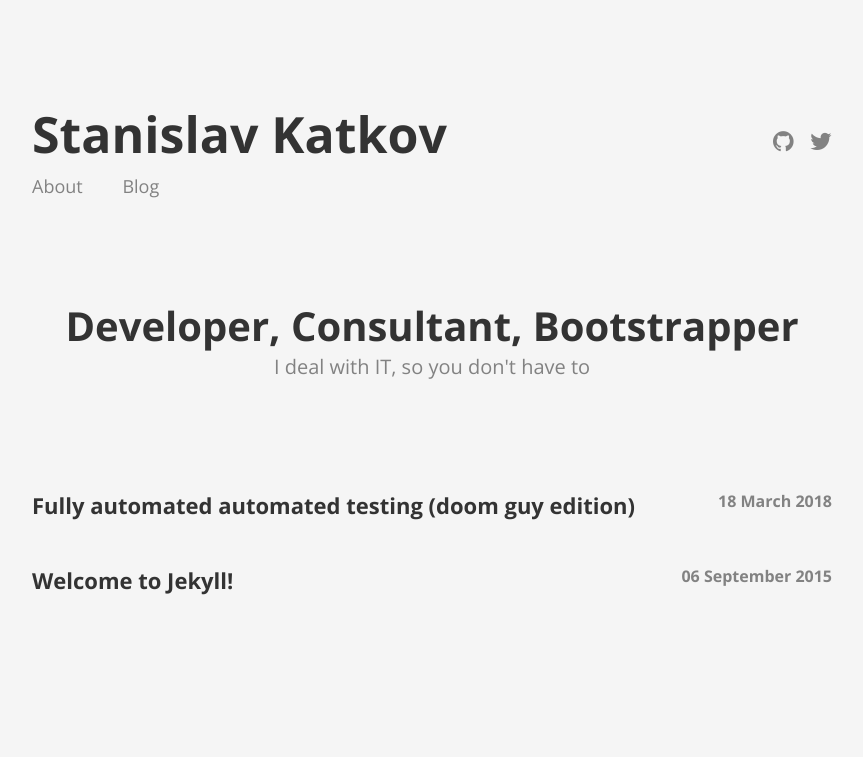
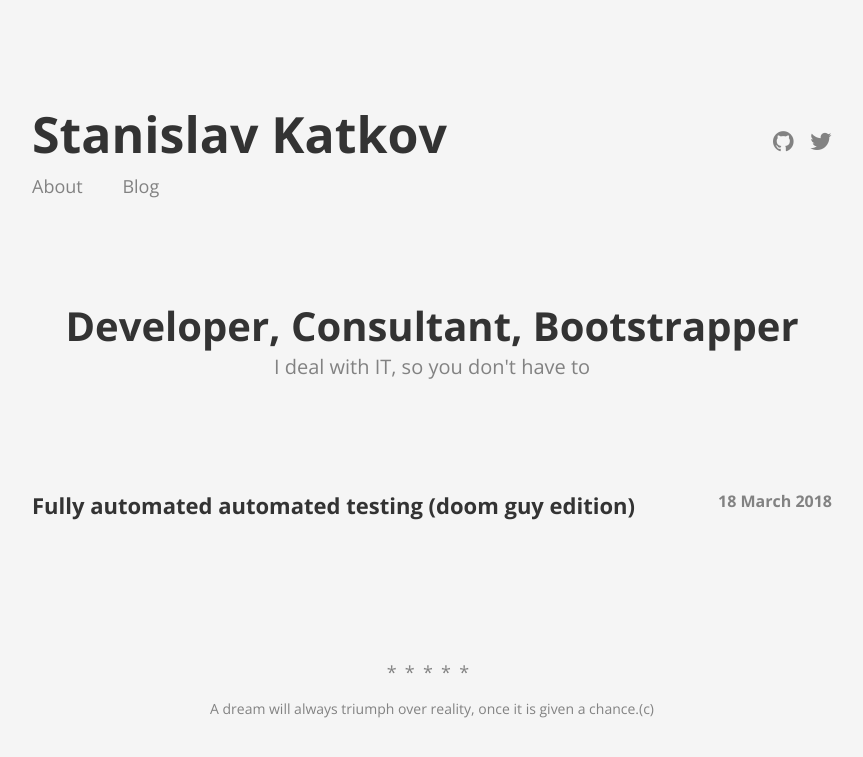
Before and after one commit to skatkov/skatkov.com, a Jekyll site: the page built from index.html, in a window 1280 px wide. Shown: the top 757 px of the page, without its empty margins (208-1071 px from the left). Built offline with Jekyll 4.4.1, drawn with Linux system fonts in a browser that asks for light colours.

Commit message:
more cleanup

```diff
--- /dev/null
+++ b/_includes/page/explore.html
@@ -0,0 +1,4 @@
+<div class="explore">
+    <div class="explore__devider">*****</div>
+    <div class="explore__label">A dream will always triumph over reality, once it is given a chance.(c)</div>
+</div>
--- a/_layouts/default.html
+++ b/_layouts/default.html
@@ -12,6 +12,8 @@
             {% include header.html %}
 
             {{ content }}
+
+            {% include page/explore.html %}
         </div>
 
         {% include externals/scripting.html %}
```
Also changed, not shown: _posts/2015-09-06-welcome-to-jekyll.markdown (deleted, +0 -25 lines).
